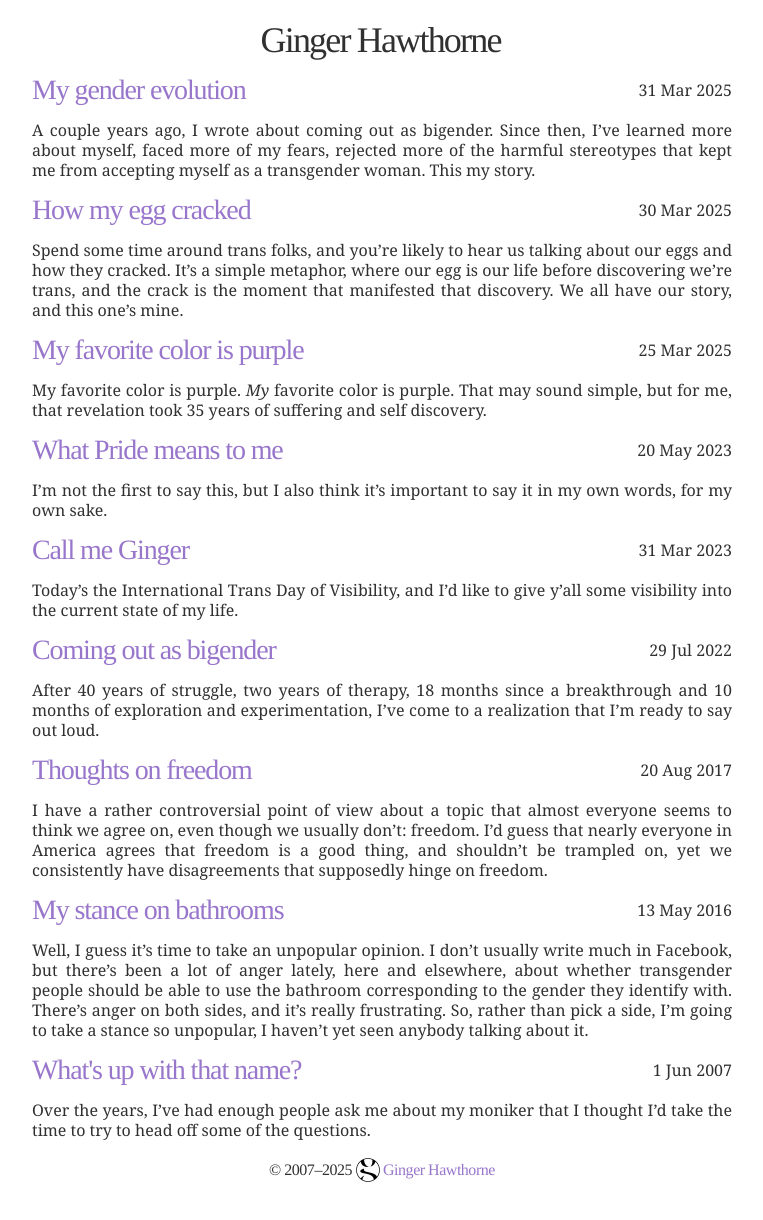
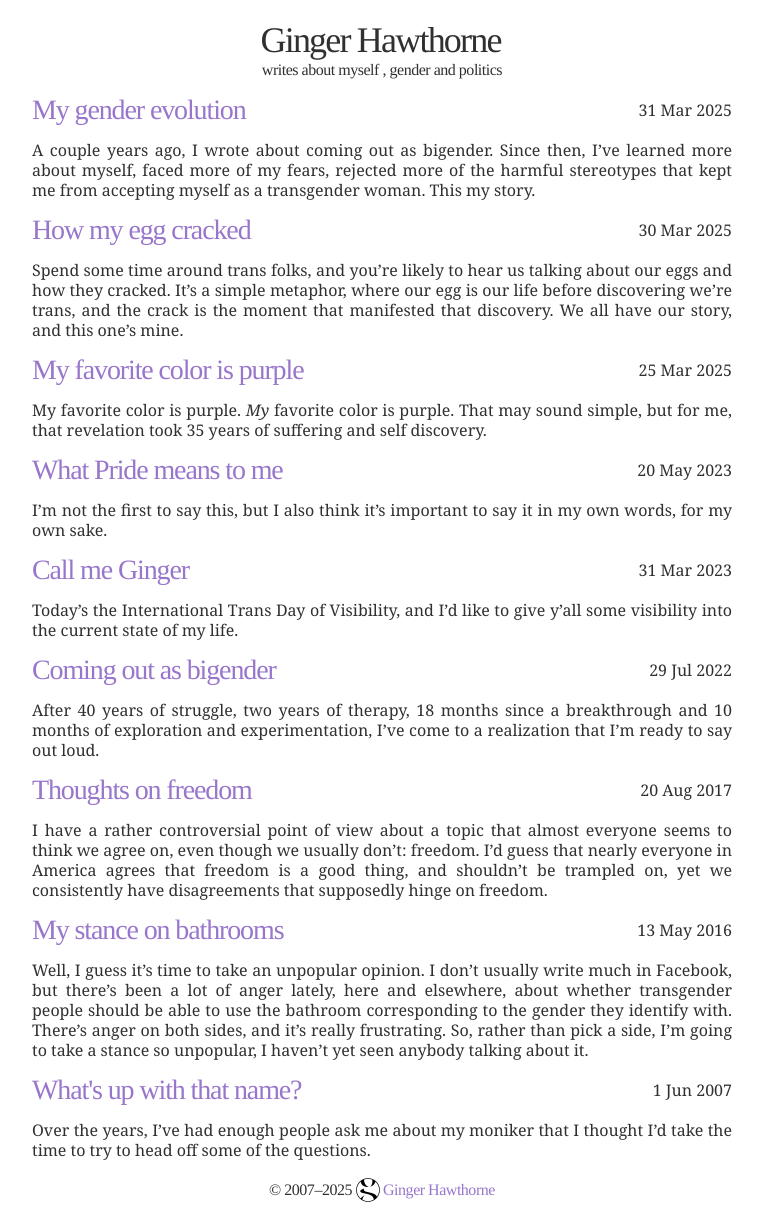
Before and after one commit to gulopine/gulopine.github.io, a Jekyll site: the page built from index.html, in a window 1280 px wide. Shown: the whole page, without its empty margins (258-1021 px from the left). Built offline with Jekyll 4.4.1, drawn with Linux system fonts in a browser that asks for light colours.

Commit message:
List all tags

```diff
--- a/about/tags.html
+++ b/about/tags.html
@@ -5,6 +5,6 @@ layout: default
 
 <ul id="tags">
 {% for tag in site.tags %}
-	<li>{{ tag.name }}: {{ tag }}</li>
+	<li>{{ tag|first }}</li>
 {% endfor %}
 </ul>
--- a/index.html
+++ b/index.html
@@ -2,6 +2,15 @@
 layout: default
 title: Ginger Hawthorne
 ---
+
+{% unless site.tags == empty %}
+  <div class="info">
+  writes about
+    {% for tag in site.tags %}{% if forloop.length > 1 %}{% if forloop.last %} and {% elsif forloop.first %}{% else %}, {% endif %}{% endif %}
+      {{ tag|first }}
+    {% endfor %}
+  </div>
+{% endunless %}
 
 {% for post in site.posts %}
   <h2><a href="{{ post.url }}">{{ post.title }}</a></h2>
```
